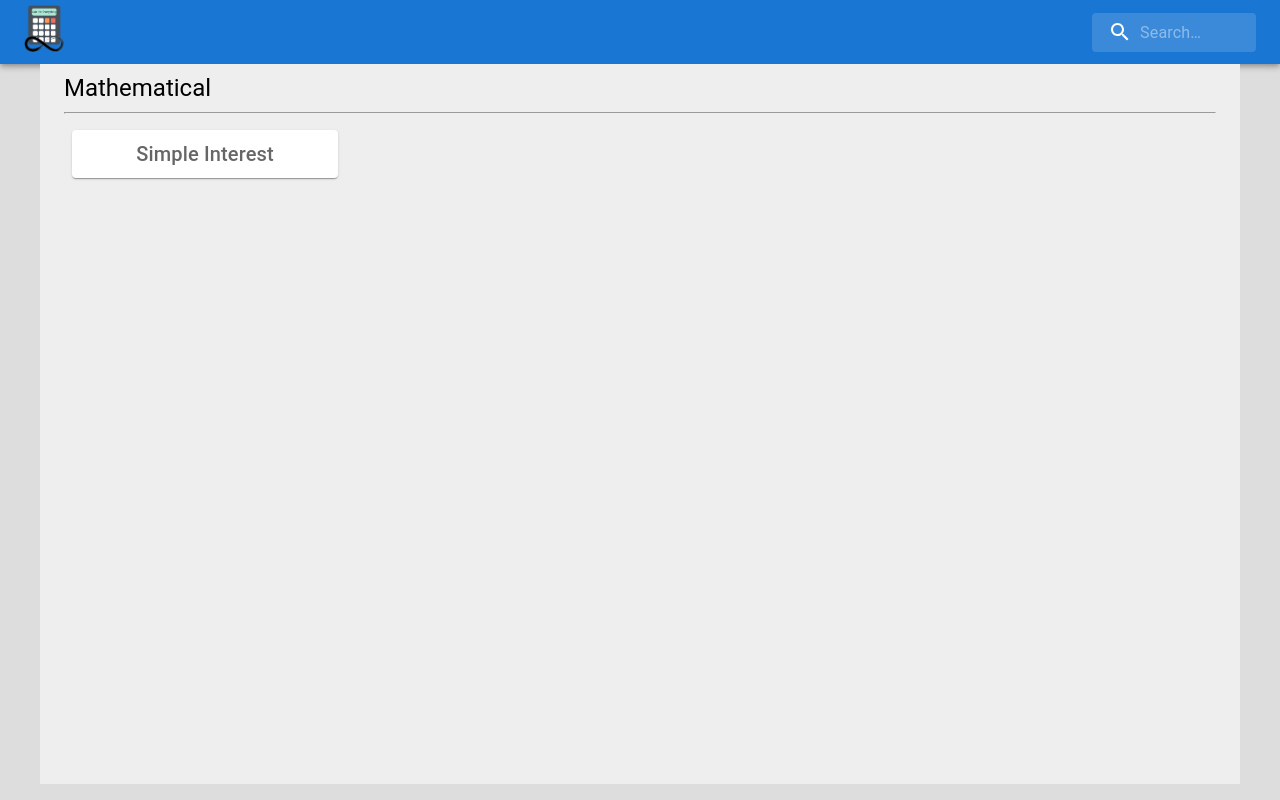
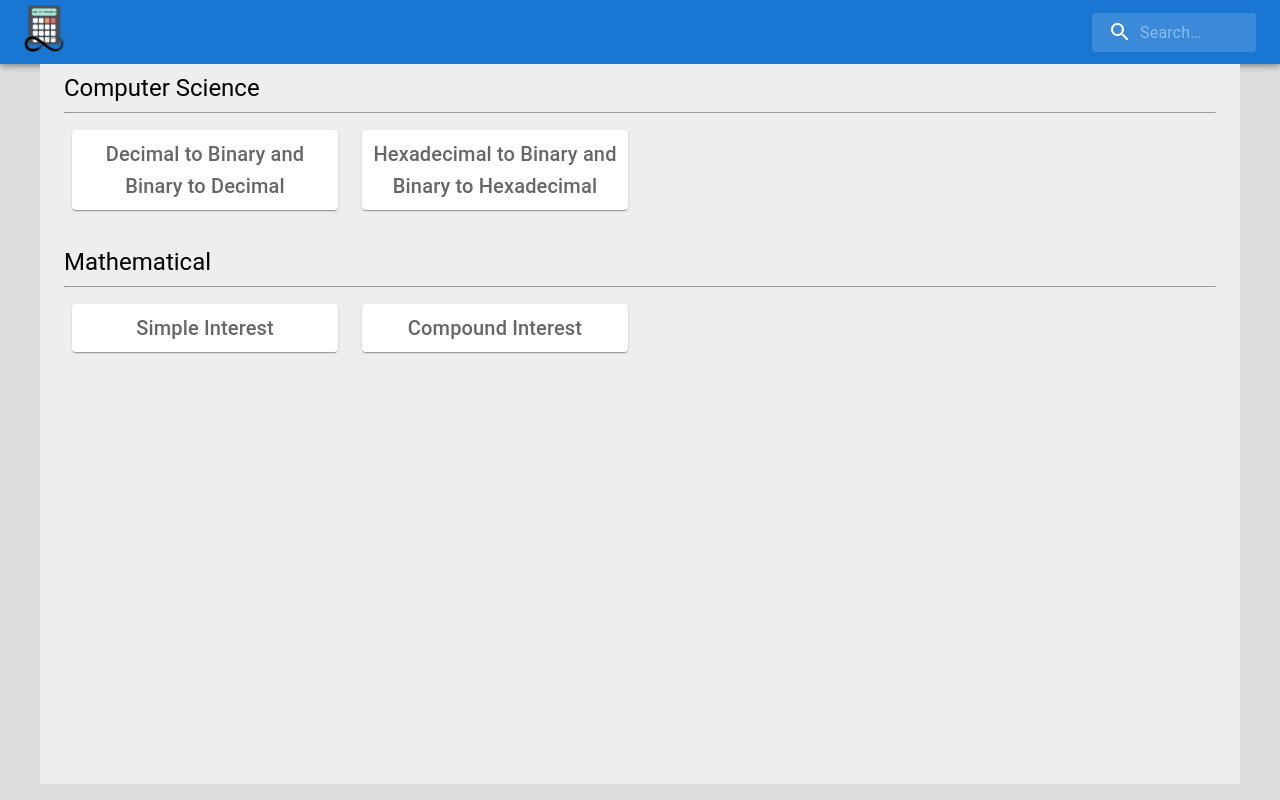
Before and after one commit to SarthakKeshari/calc_for_everything, a React (Create React App) app in the folder calculators/: page / in a window 1280 px wide. Built offline with nearby package versions, Linux system fonts and the light colour scheme.

Commit message:
Added folders for contribution

```diff
--- a/calculators/src/App.js
+++ b/calculators/src/App.js
@@ -3,6 +3,9 @@ import { BrowserRouter, Routes, Route } from "react-router-dom";
 import Navbar from './Navbar';
 import Home from './Home';
 import MainSI from './mathematical/simple_interest/MainSI';
+import MainCI from './mathematical/compound_interest/MainCI';
+import MainDecToBinAndBinToDec from './computer_science/DecToBinAndBinToDec/MainDecToBinAndBinToDec';
+import MainHexToBinAndBinToHex from './computer_science/HexToBinAndBinToHex/MainHexToBinAndBinToHex';
 
 function App() {
   return (
@@ -12,8 +15,12 @@ function App() {
         <Routes>
           <Route path="/">
             <Route index element={<Home />} />
+            {/* Computer Science */}
+            <Route path="decbinandbindec" element={<MainDecToBinAndBinToDec />} />
+            <Route path="hexbinandbinhex" element={<MainHexToBinAndBinToHex />} />
             {/* Mathematical */}
             <Route path="simpleinterest" element={<MainSI />} />
+            <Route path="compoundinterest" element={<MainCI />} />
           </Route>
         </Routes>
       </BrowserRouter>
--- a/calculators/src/Home.js
+++ b/calculators/src/Home.js
@@ -6,10 +6,18 @@ import HomeGridItem from './components/HomeGridItem';
 export default function Home() {
   return (
     <Container maxWidth="lg" sx={{ bgcolor: '#eeeeee', minHeight: '90vh', paddingY:"10" }}>
+        <Typography pt={1} variant='h5'>Computer Science</Typography>
+        <hr/>
+        <Grid container rowSpacing={2} columnSpacing={{ xs: 1, sm: 2, md: 3 }} padding={1}>
+            <HomeGridItem calcName="Decimal to Binary and Binary to Decimal" path="/decbinandbindec"/>
+            <HomeGridItem calcName="Hexadecimal to Binary and Binary to Hexadecimal" path="/hexbinandbinhex"/>
+        </Grid>
+        <br/>
         <Typography pt={1} variant='h5'>Mathematical</Typography>
         <hr/>
         <Grid container rowSpacing={2} columnSpacing={{ xs: 1, sm: 2, md: 3 }} padding={1}>
             <HomeGridItem calcName="Simple Interest" path="/simpleinterest"/>
+            <HomeGridItem calcName="Compound Interest" path="/compoundinterest"/>
         </Grid>
     </Container>
   );
--- a/calculators/src/computer_science/DecToBinAndBinToDec/MainDecToBinAndBinToDec.js
+++ b/calculators/src/computer_science/DecToBinAndBinToDec/MainDecToBinAndBinToDec.js
@@ -0,0 +1,5 @@
+function MainDecToBinAndBinToDec(){
+
+}
+
+export default MainDecToBinAndBinToDec;
--- a/calculators/src/computer_science/HexToBinAndBinToHex/MainHexToBinAndBinToHex.js
+++ b/calculators/src/computer_science/HexToBinAndBinToHex/MainHexToBinAndBinToHex.js
@@ -0,0 +1,5 @@
+function MainHexToBinAndBinToHex(){
+
+}
+
+export default MainHexToBinAndBinToHex;
--- a/calculators/src/mathematical/compound_interest/MainCI.js
+++ b/calculators/src/mathematical/compound_interest/MainCI.js
@@ -0,0 +1,5 @@
+function MainCI(){
+
+}
+
+export default MainCI;
```
